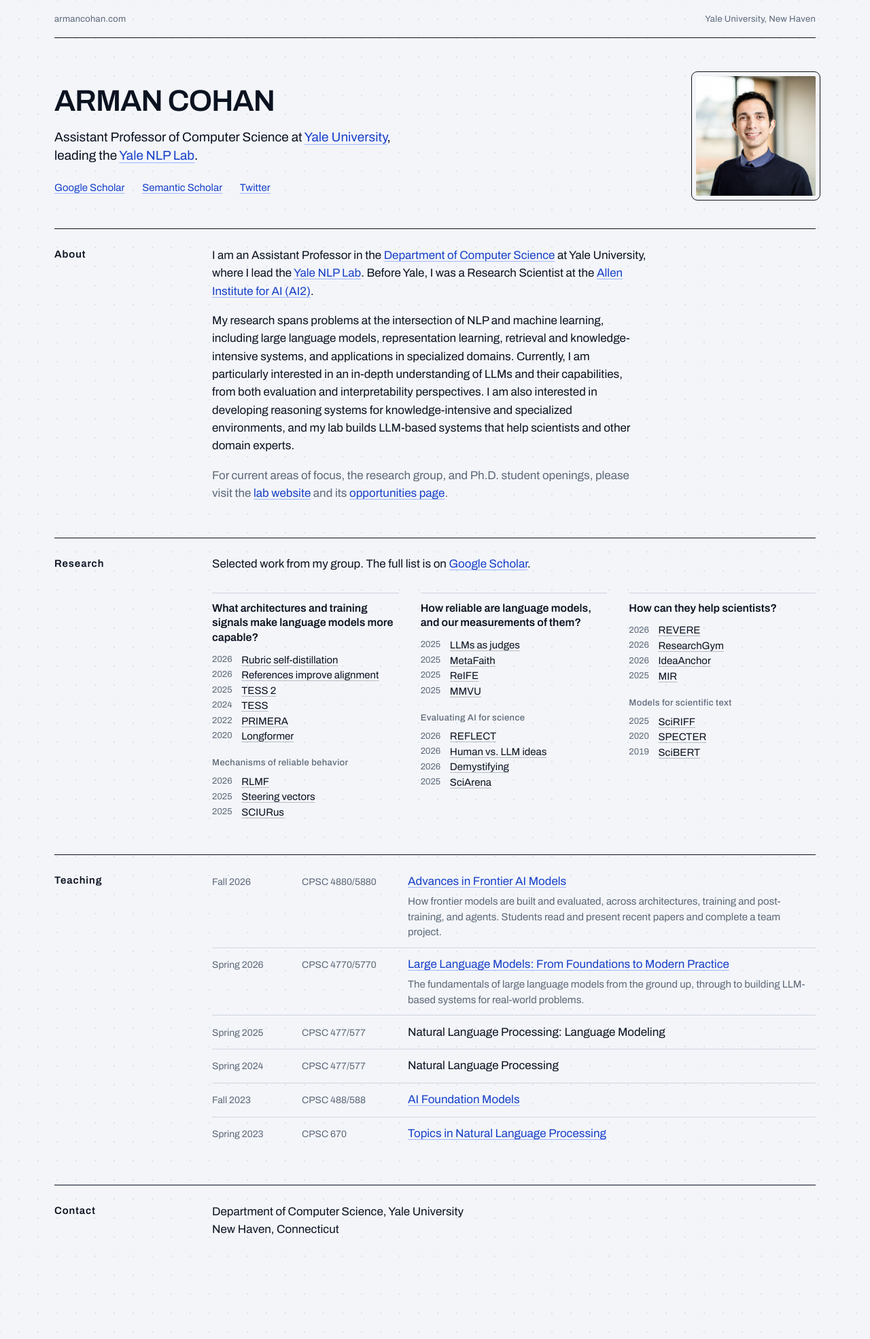
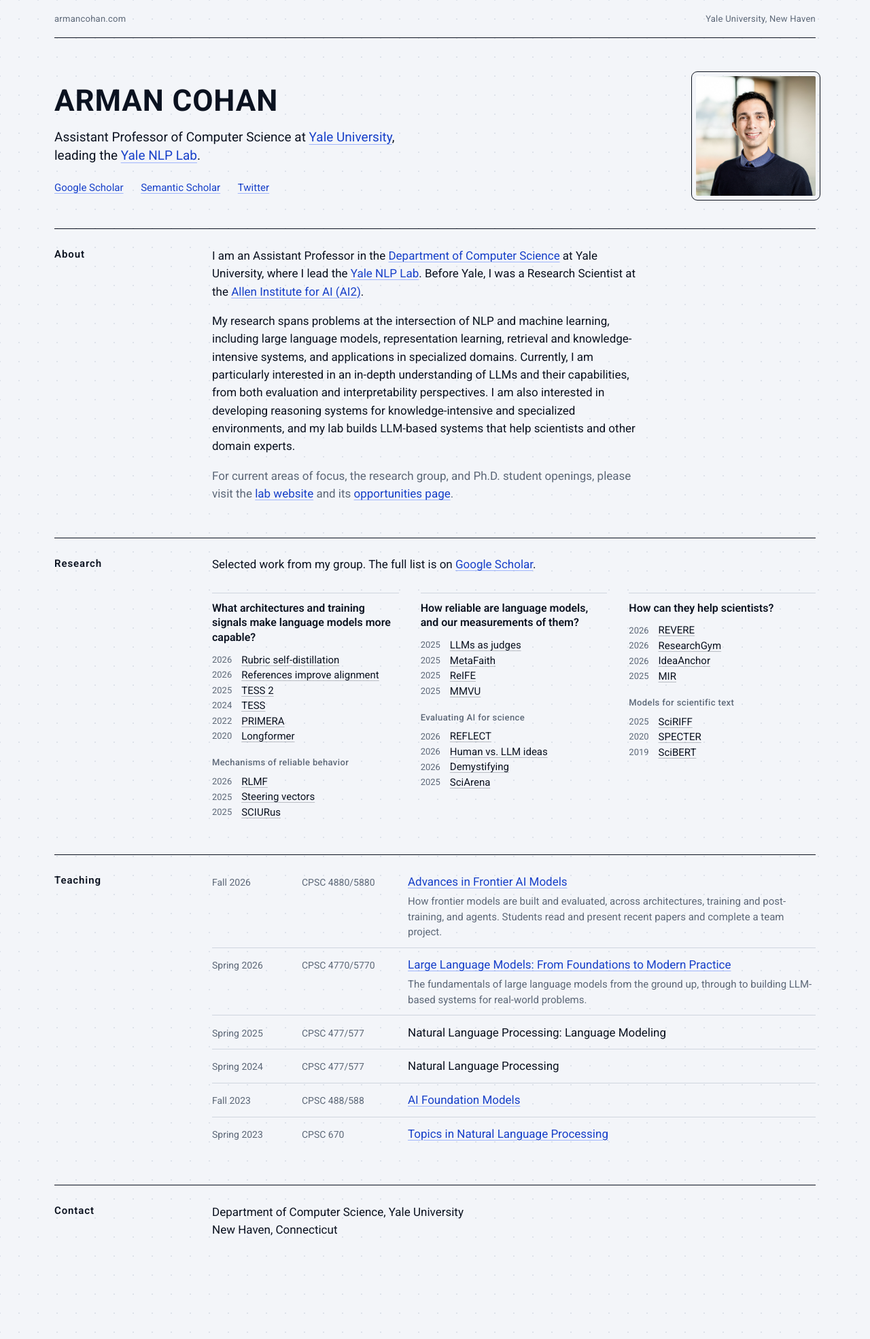
Before and after one commit to armancohan/acohan.github.io, a Jekyll site: the page built from index.html, in a window 1280 px wide. Shown: the whole page at 68% size. Built offline with Jekyll 4.4.1, drawn with Linux system fonts in a browser that asks for light colours.

Commit message:
Use Roboto throughout
Co-Authored-By: Claude Fable 5.1 <noreply@anthropic.com>

```diff
--- a/files/site.css
+++ b/files/site.css
@@ -1,6 +1,6 @@
 /* armancohan.com
-   A precision-instrument look: cool off-white page on a faint engineering grid, one geometric
-   sans (Archivo, expanded for the name), electric blue as the only accent. */
+   A precision-instrument look: cool off-white page on a faint engineering grid, Roboto
+   throughout, electric blue as the only accent. */
 
 :root {
   --paper: #f3f5f9;
@@ -12,7 +12,7 @@
   --accent-ink: #1740c9;
 
 
-  --sans: "Archivo", "Helvetica Neue", Helvetica, Arial, sans-serif;
+  --sans: "Roboto", "Helvetica Neue", Helvetica, Arial, sans-serif;
   --wide: 12.5rem;
   --max: 70rem;
 }
@@ -111,10 +111,9 @@ p {
 h1 {
   margin: 0 0 1.1rem;
   font-size: clamp(2rem, 4vw, 2.75rem);
-  font-weight: 600;
-  font-stretch: 118%;
+  font-weight: 700;
   line-height: 1;
-  letter-spacing: -.02em;
+  letter-spacing: .02em;
   text-transform: uppercase;
 }
 
@@ -161,7 +160,6 @@ h1 {
   margin: .15rem 0 0;
   font-size: .9375rem;
   font-weight: 600;
-  font-stretch: 112%;
   letter-spacing: .06em;
   line-height: 1.3;
 }
--- a/index.html
+++ b/index.html
@@ -43,9 +43,9 @@
 
   <link rel="preconnect" href="https://fonts.googleapis.com">
   <link rel="preconnect" href="https://fonts.gstatic.com" crossorigin>
-  <link href="https://fonts.googleapis.com/css2?family=Archivo:ital,wdth,wght@0,62..125,100..900;1,62..125,100..900&display=swap"
+  <link href="https://fonts.googleapis.com/css2?family=Roboto:ital,wght@0,300..700;1,300..700&display=swap"
     rel="stylesheet">
-  <link href="./files/site.css?v=11" rel="stylesheet">
+  <link href="./files/site.css?v=12" rel="stylesheet">
 </head>
 
 <body>
```
